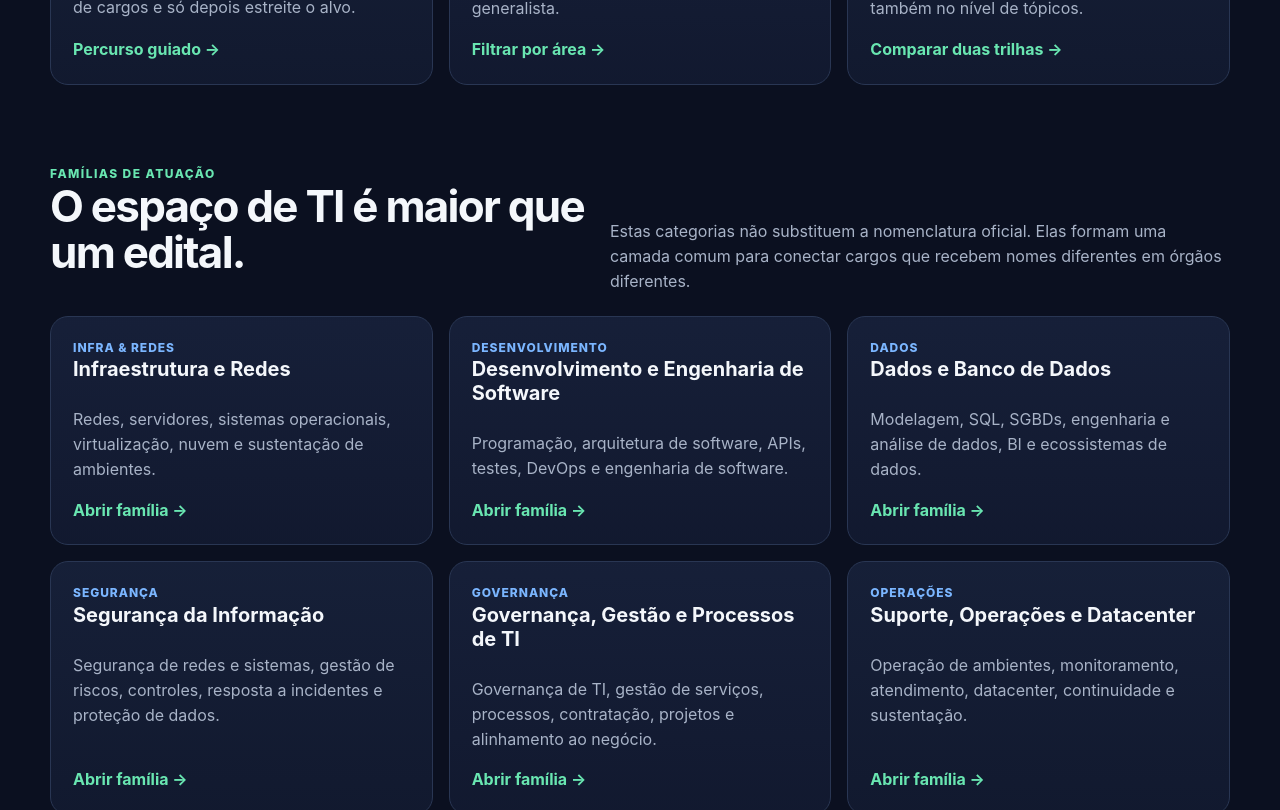
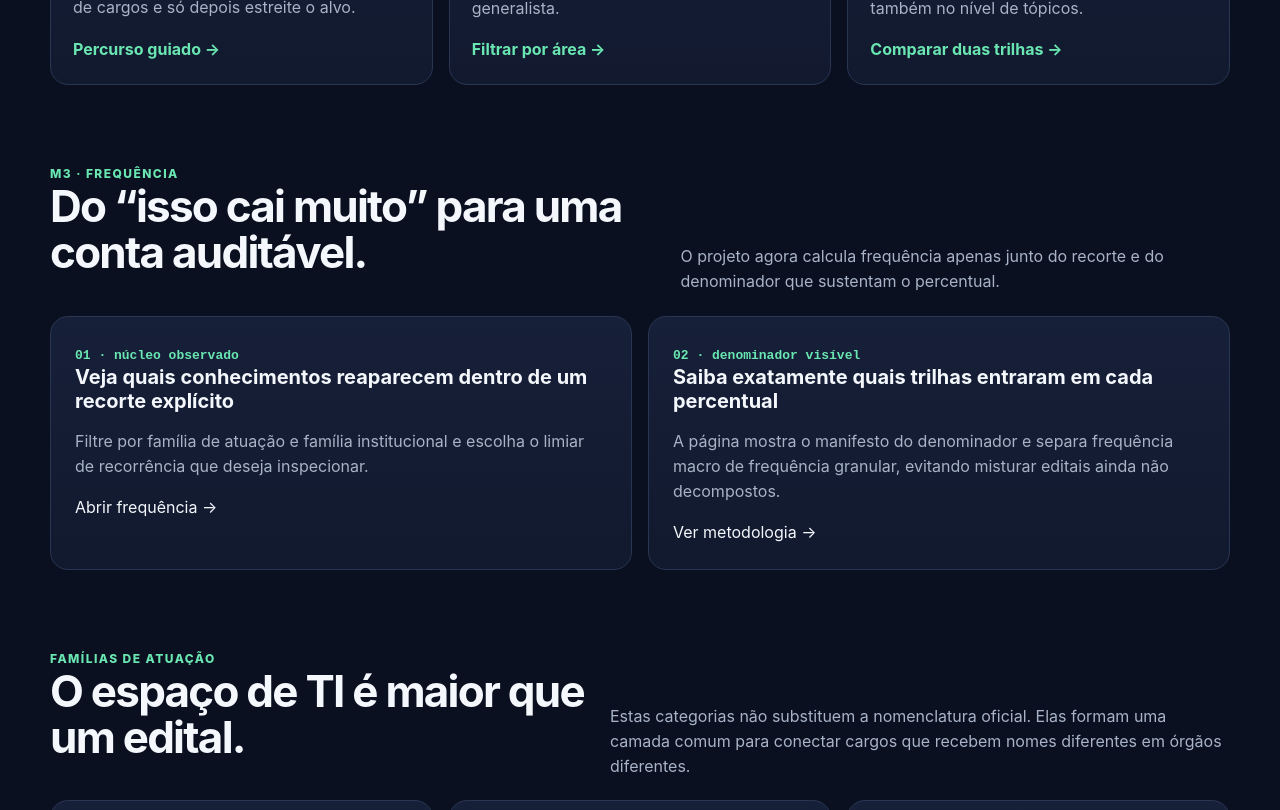
Before and after one commit to cvaraujo11/roadmap-concursos-ti, a Next.js app: page / in a window 1280 px wide. Shown: the part 1300-2110 px from the top of the page. Built offline with nearby package versions, Linux system fonts and the light colour scheme.

Commit message:
feat: surface frequency analysis on home

```diff
--- a/src/app/page.tsx
+++ b/src/app/page.tsx
@@ -17,6 +17,7 @@ export default function HomePage() {
           <div className="actions">
             <Link className="button primary" href="/comecar">Quero começar do zero</Link>
             <Link className="button" href="/mapa">Explorar a cartografia</Link>
+            <Link className="button" href="/frequencia">Ver o que se repete</Link>
           </div>
           <div className="stats">
             <div className="stat"><strong>{areas.length}</strong><span>famílias de atuação</span></div>
@@ -52,6 +53,29 @@ export default function HomePage() {
               <h3>Quero comparar concursos</h3>
               <p>Compare duas trilhas no nível macro e, quando os editais já foram decompostos, também no nível de tópicos.</p>
               <Link className="card-link" href="/comparar">Comparar duas trilhas →</Link>
+            </article>
+          </div>
+        </div>
+      </section>
+
+      <section className="section">
+        <div className="container">
+          <div className="section-heading">
+            <div><div className="eyebrow">M3 · frequência</div><h2>Do “isso cai muito” para uma conta auditável.</h2></div>
+            <p>O projeto agora calcula frequência apenas junto do recorte e do denominador que sustentam o percentual.</p>
+          </div>
+          <div className="route-grid">
+            <article className="route-card">
+              <span className="number">01 · núcleo observado</span>
+              <h3>Veja quais conhecimentos reaparecem dentro de um recorte explícito</h3>
+              <p className="muted">Filtre por família de atuação e família institucional e escolha o limiar de recorrência que deseja inspecionar.</p>
+              <Link className="card-link" href="/frequencia">Abrir frequência →</Link>
+            </article>
+            <article className="route-card">
+              <span className="number">02 · denominador visível</span>
+              <h3>Saiba exatamente quais trilhas entraram em cada percentual</h3>
+              <p className="muted">A página mostra o manifesto do denominador e separa frequência macro de frequência granular, evitando misturar editais ainda não decompostos.</p>
+              <Link className="card-link" href="/metodologia">Ver metodologia →</Link>
             </article>
           </div>
         </div>
```
